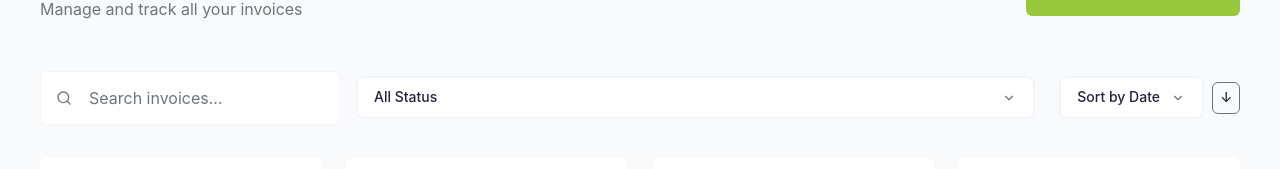
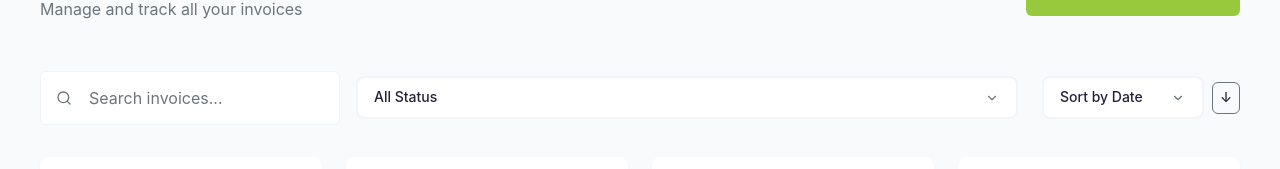
Before and after one commit to GHDryanovski19/Inqvo, a React (Vite) app: page /invoices in a window 1280 px wide. Shown: the part 129-298 px from the top of the page. Built offline with nearby package versions, Linux system fonts and the light colour scheme.

Commit message:
Update dropdown styles in Clients and InvoiceList pages to prevent text wrapping by increasing min-width. Ensure responsiveness with media queries for smaller screens.

```diff
--- a/src/pages/Clients/Clients.scss
+++ b/src/pages/Clients/Clients.scss
@@ -221,7 +221,14 @@
         flex-direction: column;
       }
 
-      // Old select styles removed - now using custom Dropdown component
+      // Custom styling for dropdown components to prevent text wrapping
+      .dropdown-container {
+        min-width: 180px; // Increased from default to prevent text wrapping
+
+        @media (max-width: 768px) {
+          min-width: 100%;
+        }
+      }
     }
   }
 
--- a/src/pages/InvoiceList/InvoiceList.scss
+++ b/src/pages/InvoiceList/InvoiceList.scss
@@ -54,12 +54,30 @@
     flex-direction: column;
     gap: $spacing-sm;
   }
+
+  // Custom styling for dropdown components to prevent text wrapping
+  .dropdown-container {
+    min-width: 160px; // Increased from default to prevent text wrapping
+
+    @media (max-width: 768px) {
+      min-width: 100%;
+    }
+  }
 }
 
 .filters-right {
   display: flex;
   align-items: center;
   gap: $spacing-sm;
+
+  // Custom styling for dropdown components to prevent text wrapping
+  .dropdown-container {
+    min-width: 160px; // Increased from default to prevent text wrapping
+
+    @media (max-width: 768px) {
+      min-width: 100%;
+    }
+  }
 }
 
 .search-box {
```
